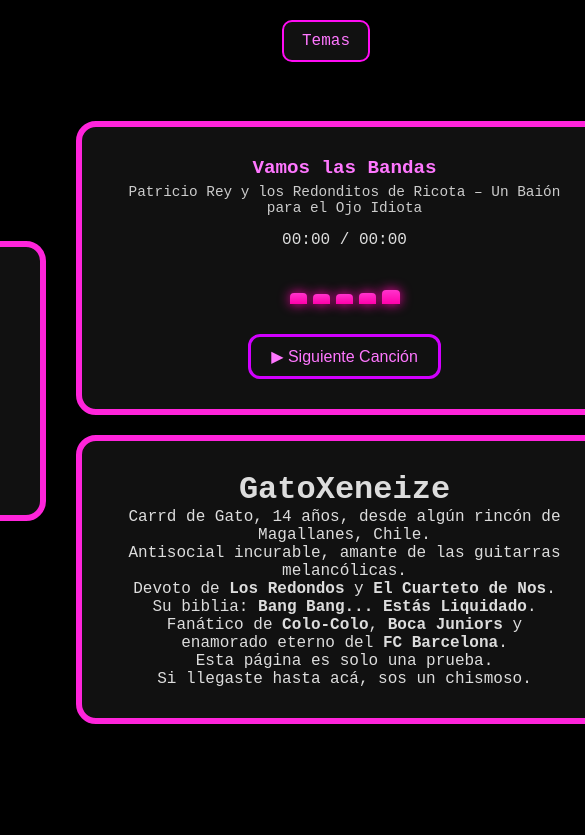
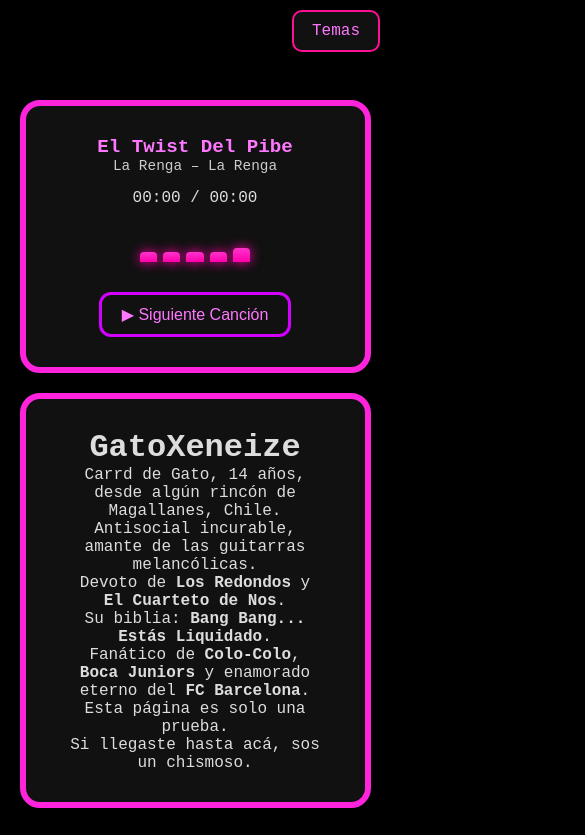
Before and after one commit to GatoIsSleep/gato-carrdv3, a plain HTML site: page index.html in a window 390 px wide. Both pictures are taken after a click on the button "Iniciar Página". Shown: the top 835 px of the page, 585 px wide, since content can reach past the window. Drawn offline with Linux system fonts and the light colour scheme.

Commit message:
testing index.html for phone

```diff
--- a/index.html
+++ b/index.html
@@ -8,10 +8,6 @@
     * { margin: 0; padding: 0; box-sizing: border-box; }
     body, html {
       height: 100%;
-      margin: 0;
-      display: flex;
-      justify-content: center;
-      align-items: center;
       background-color: #000;
       font-family: 'Courier New', monospace;
       color: #ff77ff;
@@ -66,32 +62,35 @@
     #temas-btn:hover {
       background-color: #d100ff22;
     }
+
     #content {
       max-width: 1000px;
+      margin: 120px auto 50px auto;
       width: 90%;
+      display: flex;
       gap: 30px;
-      display: flex;
-      flex-direction: row;
       justify-content: center;
       align-items: flex-start;
     }
+
     #left-column {
       width: 300px;
-      margin-top: 120px;
     }
+
     #left-column img {
       max-width: 100%;
       height: auto;
       border-radius: 12px;
       cursor: pointer;
-      transition: transform 1.5s ease;
     }
+
     #center-column {
       width: 600px;
       display: flex;
       flex-direction: column;
       gap: 20px;
     }
+
     .contenedor {
       border: 6px solid #d100ff;
       border-radius: 20px;
@@ -99,24 +98,13 @@
       animation: cambiarColorBorde 1s infinite;
       color: #ddd;
       padding: 30px 40px;
-      box-sizing: border-box;
       text-align: center;
     }
-    .titulo-cancion {
-      font-size: 1.2em;
-      font-weight: bold;
-      margin-bottom: 5px;
-      color: #ff77ff;
-    }
-    .autor-album {
-      font-size: 0.9em;
-      color: #ccc;
-      margin-bottom: 15px;
-    }
-    #tiempo {
-      font-size: 1rem;
-      margin-top: 10px;
-    }
+
+    .titulo-cancion { font-size: 1.2em; font-weight: bold; color: #ff77ff; }
+    .autor-album { font-size: 0.9em; color: #ccc; margin-bottom: 15px; }
+    #tiempo { font-size: 1rem; margin-top: 10px; }
+
     #visualizer {
       margin: 15px auto;
       display: flex;
@@ -125,6 +113,7 @@
       height: 40px;
       align-items: flex-end;
     }
+
     .bar {
       width: 20px;
       background: linear-gradient(180deg, #ff33cc, #ff00aa);
@@ -133,6 +122,7 @@
       height: 10px;
       transition: height 0.05s ease-out;
     }
+
     #next-button {
       margin-top: 15px;
       padding: 10px 20px;
@@ -143,12 +133,13 @@
       color: #ff77ff;
       cursor: pointer;
     }
+
     #next-button:hover {
       background-color: #d100ff22;
       color: #fff;
     }
 
-    /* ZOOM IMAGEN */
+    /* Zoom imagen */
     #img-zoom-overlay {
       display: none;
       position: fixed;
@@ -170,12 +161,12 @@
       border-radius: 16px;
       box-shadow: 0 0 40px #ff33cc;
       margin-bottom: 20px;
-      overflow: hidden;
+      background: #111;
       display: flex;
       justify-content: center;
       align-items: center;
-      background: #111;
     }
+
     #img-zoom-overlay img.main {
       width: 100%;
       height: 100%;
@@ -184,6 +175,7 @@
       pointer-events: none;
       border-radius: 16px;
     }
+
     #img-zoom-close {
       position: absolute;
       top: 20px;
@@ -193,12 +185,14 @@
       cursor: pointer;
       font-weight: bold;
     }
+
     #thumbnail-carousel {
       display: flex;
       gap: 10px;
       overflow-x: auto;
       max-width: 90vw;
     }
+
     #thumbnail-carousel img {
       width: 80px;
       aspect-ratio: 1 / 1;
@@ -209,18 +203,39 @@
       border-radius: 6px;
       flex-shrink: 0;
     }
+
     #thumbnail-carousel img.selected {
       opacity: 1;
       border-color: #ff33cc;
+    }
+
+    /* MÓVIL */
+    @media (max-width: 768px) {
+      #content {
+        flex-direction: column;
+        align-items: center;
+        margin-top: 100px;
+      }
+      #center-column {
+        width: 100%;
+        order: -1;
+      }
+      #left-column {
+        width: 100%;
+        margin-top: 0;
+      }
+      #temas-btn {
+        top: 10px;
+        right: 10px;
+        display: block;
+      }
     }
   </style>
 </head>
 <body>
 
-<!-- BOTÓN TEMAS -->
 <a href="temas.html" id="temas-btn">Temas</a>
 
-<!-- PANTALLA INICIAL -->
 <div id="overlay">
   <div style="display: flex; flex-direction: column; align-items: center;">
     <button id="start-button">Iniciar Página</button>
@@ -231,17 +246,7 @@
   </div>
 </div>
 
-<!-- CONTENIDO -->
 <div id="content" style="display:none;">
-  <div id="left-column">
-    <div class="contenedor">
-      <div style="color: #fff; font-size: 0.9rem; margin-bottom: 10px;">
-        Álbum de fotos
-      </div>
-      <img src="1.jpg" alt="Imagen 1" id="zoom-image" />
-    </div>
-  </div>
-
   <div id="center-column">
     <div class="contenedor">
       <div class="titulo-cancion" id="titulo-cancion"></div>
@@ -270,11 +275,17 @@
       </p>
     </div>
   </div>
+
+  <div id="left-column">
+    <div class="contenedor">
+      <div style="color: #fff; font-size: 0.9rem; margin-bottom: 10px;">Álbum de fotos</div>
+      <img src="1.jpg" alt="Imagen 1" id="zoom-image" />
+    </div>
+  </div>
 </div>
 
-<!-- ZOOM -->
-<div id="img-zoom-overlay" role="dialog" aria-modal="true" aria-labelledby="zoom-image" tabindex="-1">
-  <div id="img-zoom-close" aria-label="Cerrar imagen" role="button" tabindex="0">&times;</div>
+<div id="img-zoom-overlay">
+  <div id="img-zoom-close">&times;</div>
   <div class="main-image-container">
     <img src="1.jpg" alt="Imagen1A" class="main" />
   </div>
@@ -291,19 +302,16 @@
 
 <script>
   const canciones = [
-    { archivo: "1.mp3", titulo: "Maldición Va a Ser un Día Hermoso", artista: "Patricio Rey y los Redonditos de Ricota", album: "Bang Bang... Estás Liquidado" },
-    { archivo: "2.mp3", titulo: "Un Pacman en el Savoy", artista: "Patricio Rey y los Redonditos de Ricota", album: "Bang Bang... Estás Liquidado" },
-    { archivo: "3.mp3", titulo: "Vamos las Bandas", artista: "Patricio Rey y los Redonditos de Ricota", album: "Un Baión para el Ojo Idiota" },
+    { archivo: "1.mp3", titulo: "Maldición Va a Ser un Día Hermoso", artista: "Redonditos", album: "Bang Bang..." },
+    { archivo: "2.mp3", titulo: "Un Pacman en el Savoy", artista: "Redonditos", album: "Bang Bang..." },
+    { archivo: "3.mp3", titulo: "Vamos las Bandas", artista: "Redonditos", album: "Baión..." },
     { archivo: "4.mp3", titulo: "El Twist Del Pibe", artista: "La Renga", album: "La Renga" },
-    { archivo: "5.mp3", titulo: "El final es en donde partí", artista: "La Renga", album: "Despedazado por mil partes" },
+    { archivo: "5.mp3", titulo: "El final es en donde partí", artista: "La Renga", album: "Despedazado..." },
     { archivo: "6.mp3", titulo: "Miéntele", artista: "Los Bunkers", album: "Vida de Perros" },
-	{ archivo: "7.mp3", titulo: "Ñam Fri Fruli Fali Fru", artista: "Patricio Rey y los Redonditos de Ricota", album: "Gulp!" }
+    { archivo: "7.mp3", titulo: "Ñam Fri Fruli Fali Fru", artista: "Redonditos", album: "Gulp!" }
   ];
 
-  let ultimaCancion = null;
-  const startBtn = document.getElementById('start-button');
-  const overlay = document.getElementById('overlay');
-  const content = document.getElementById('content');
+  let ultima = null;
   const audio = document.getElementById('audio');
   const audioSrc = document.getElementById('audio-source');
   const tiempo = document.getElementById('tiempo');
@@ -311,19 +319,28 @@
   const titulo = document.getElementById('titulo-cancion');
   const autor = document.getElementById('autor-album');
   const nextBtn = document.getElementById('next-button');
+  const startBtn = document.getElementById('start-button');
+  const overlay = document.getElementById('overlay');
+  const content = document.getElementById('content');
   const temasBtn = document.getElementById('temas-btn');
 
-  const zoomImage = document.getElementById('zoom-image');
-  const zoomOverlay = document.getElementById('img-zoom-overlay');
-  const zoomImg = zoomOverlay.querySelector('img.main');
-  const thumbnails = [...document.querySelectorAll('#thumbnail-carousel img')];
-  const closeBtn = document.getElementById('img-zoom-close');
+  let audioCtx, source, analyser, dataArray;
 
-  let audioContext, source, analyser, dataArray;
+  function reproducirAleatoria() {
+    let i;
+    do { i = Math.floor(Math.random() * canciones.length); } while (i === ultima && canciones.length > 1);
+    ultima = i;
+    const c = canciones[i];
+    titulo.textContent = c.titulo;
+    autor.textContent = `${c.artista} – ${c.album}`;
+    audioSrc.src = c.archivo;
+    audio.load();
+    audio.volume = 0.2;
+    audio.play();
+  }
 
   function formatTime(sec) {
-    const m = Math.floor(sec / 60);
-    const s = Math.floor(sec % 60);
+    const m = Math.floor(sec / 60), s = Math.floor(sec % 60);
     return `${m.toString().padStart(2,'0')}:${s.toString().padStart(2,'0')}`;
   }
 
@@ -332,7 +349,7 @@
     tiempo.textContent = `${formatTime(audio.currentTime)} / ${formatTime(audio.duration)}`;
   }
 
-  function animateVisualizer() {
+  function animateBars() {
     if (!analyser) return;
     analyser.getByteFrequencyData(dataArray);
     const avg = dataArray.reduce((a, b) => a + b, 0) / dataArray.length;
@@ -341,59 +358,38 @@
       const offset = Math.sin(Date.now() / 100 + i) * 5;
       bar.style.height = `${Math.max(10, height + offset)}px`;
     });
-    requestAnimationFrame(animateVisualizer);
+    requestAnimationFrame(animateBars);
   }
 
-  function reproducirCancionAleatoria() {
-    let index;
-    do {
-      index = Math.floor(Math.random() * canciones.length);
-    } while (index === ultimaCancion && canciones.length > 1);
-    ultimaCancion = index;
-    const c = canciones[index];
-    titulo.textContent = c.titulo;
-    autor.textContent = `${c.artista} – ${c.album}`;
-    audioSrc.src = c.archivo;
-    audio.load();
-    audio.volume = 0.2;
-    audio.play();
-  }
-
-  startBtn.addEventListener('click', async () => {
+  startBtn.addEventListener('click', () => {
     overlay.style.display = 'none';
     content.style.display = 'flex';
     temasBtn.style.display = 'block';
-    audioContext = new (window.AudioContext || window.webkitAudioContext)();
-    source = audioContext.createMediaElementSource(audio);
-    analyser = audioContext.createAnalyser();
+    audioCtx = new (window.AudioContext || window.webkitAudioContext)();
+    source = audioCtx.createMediaElementSource(audio);
+    analyser = audioCtx.createAnalyser();
     analyser.fftSize = 64;
     dataArray = new Uint8Array(analyser.frequencyBinCount);
     source.connect(analyser);
-    analyser.connect(audioContext.destination);
-    reproducirCancionAleatoria();
+    analyser.connect(audioCtx.destination);
+    reproducirAleatoria();
     setInterval(updateTime, 500);
-    animateVisualizer();
+    animateBars();
   });
 
-  nextBtn.addEventListener('click', () => {
-    reproducirCancionAleatoria();
-  });
+  nextBtn.addEventListener('click', reproducirAleatoria);
+  audio.addEventListener('ended', reproducirAleatoria);
 
-  audio.addEventListener('ended', () => {
-    reproducirCancionAleatoria();
-  });
+  // Zoom imagen
+  const zoomImage = document.getElementById('zoom-image');
+  const zoomOverlay = document.getElementById('img-zoom-overlay');
+  const zoomImg = zoomOverlay.querySelector('img.main');
+  const thumbnails = document.querySelectorAll('#thumbnail-carousel img');
+  const closeBtn = document.getElementById('img-zoom-close');
 
-  zoomImage.addEventListener('click', () => {
-    zoomOverlay.classList.add('active');
-  });
-
-  closeBtn.addEventListener('click', () => {
-    zoomOverlay.classList.remove('active');
-  });
-
-  window.addEventListener('keydown', e => {
-    if (e.key === 'Escape') zoomOverlay.classList.remove('active');
-  });
+  zoomImage.addEventListener('click', () => zoomOverlay.classList.add('active'));
+  closeBtn.addEventListener('click', () => zoomOverlay.classList.remove('active'));
+  window.addEventListener('keydown', e => { if (e.key === 'Escape') zoomOverlay.classList.remove('active'); });
 
   thumbnails.forEach(thumb => {
     thumb.addEventListener('click', () => {
@@ -402,18 +398,6 @@
       zoomImg.src = thumb.dataset.full;
     });
   });
-
-  // Detección básica de DevTools
-  function detectDevTools() {
-    const start = performance.now();
-    debugger;
-    const end = performance.now();
-    if (end - start > 100) { // si tarda mucho, debugger está activo
-      alert("¡No uses la consola de desarrollo!");
-      location.reload();
-    }
-  }
-  setInterval(detectDevTools, 1000);
 </script>
 
 </body>
```
Lines whose indentation alone changed are shown as unchanged.
